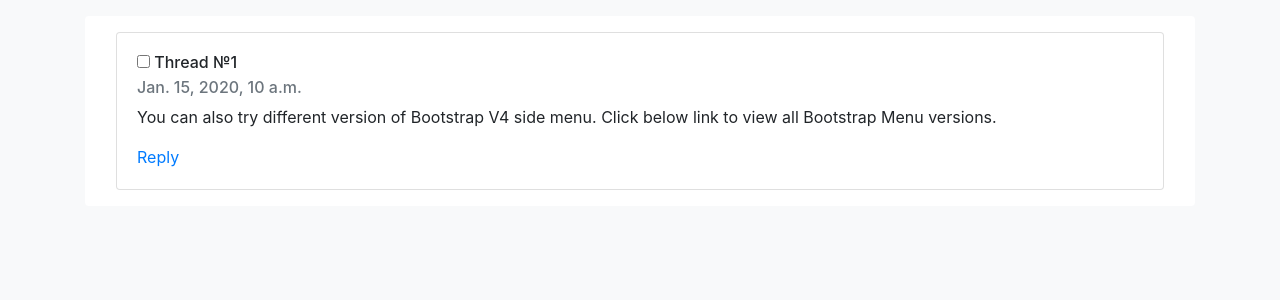
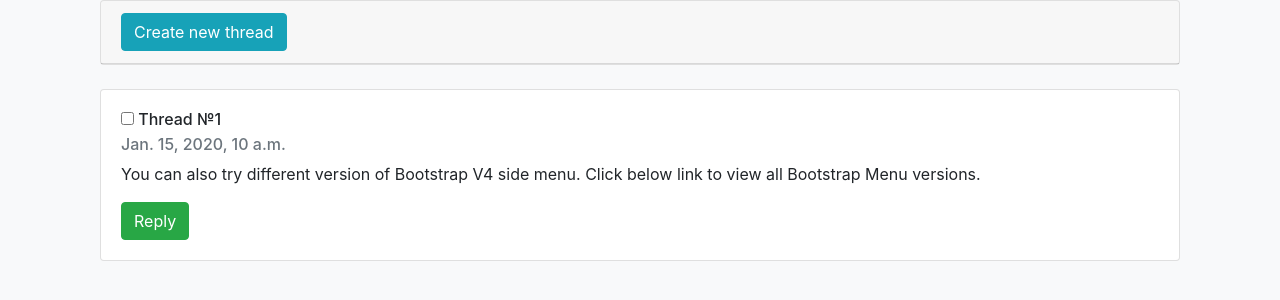
Before and after one commit to bushig/anonforum, a Django app: a page that uses templates/base.html in a window 1280 px wide. Shown: the top 300 px of the page. Run offline with Django 3.2, Linux system fonts and the light colour scheme; tables that the repository leaves empty hold one stand-in row (values such as "Sample post"); some libraries are stand-ins or nearby versions.

Commit message:
Create new thread form

```diff
--- a/anonforum/settings.py
+++ b/anonforum/settings.py
@@ -43,6 +43,7 @@ INSTALLED_APPS = [
     'rest_framework',
 
     'debug_toolbar',
+    'autofixture',
 ]
 
 MIDDLEWARE = [
--- /dev/null
+++ b/forum/forms.py
@@ -0,0 +1,5 @@
+from django.forms import forms
+
+
+
+class CreateThreadForm(forms.Form):
--- a/forum/models.py
+++ b/forum/models.py
@@ -22,7 +22,7 @@ class Thread(models.Model):
     updated = models.DateTimeField(auto_now=True)
 
     def __str__(self):
-        return "Thread №{}".format(self.number)
+        return "/{}/ Thread №{}".format(self.board.name, self.number)
 
 
 class Post(models.Model):
@@ -33,7 +33,7 @@ class Post(models.Model):
     created = models.DateTimeField(auto_now_add=True)
 
     def __str__(self):
-        return "Post №{}".format(self.number)
+        return "/{}/ Post №{}".format(self.thread.board.name, self.number)
 
 def update_thread_or_post_number(sender, instance, *args, **kwargs):
     if instance.number and instance.number != "":
--- a/templates/base.html
+++ b/templates/base.html
@@ -17,11 +17,12 @@
 </head>
 <body class="bg-light">
 <div class="container">
-    <div class="my-3 p-3 bg-white rounded box-shadow">
-        {% block content %}
-            <!-- Content here -->
-        {% endblock %}
-    </div>
+    {% block content %}
+        <!-- Content here -->
+    {% endblock %}
 </div>
+<script src="https://code.jquery.com/jquery-3.2.1.slim.min.js" integrity="sha384-KJ3o2DKtIkvYIK3UENzmM7KCkRr/rE9/Qpg6aAZGJwFDMVNA/GpGFF93hXpG5KkN" crossorigin="anonymous"></script>
+<script src="https://maxcdn.bootstrapcdn.com/bootstrap/4.0.0/js/bootstrap.min.js" integrity="sha384-JZR6Spejh4U02d8jOt6vLEHfe/JQGiRRSQQxSfFWpi1MquVdAyjUar5+76PVCmYl" crossorigin="anonymous"></script>
+<script src="https://cdnjs.cloudflare.com/ajax/libs/popper.js/1.12.9/umd/popper.min.js" integrity="sha384-ApNbgh9B+Y1QKtv3Rn7W3mgPxhU9K/ScQsAP7hUibX39j7fakFPskvXusvfa0b4Q" crossorigin="anonymous"></script>
 </body>
 </html>
--- a/templates/index.html
+++ b/templates/index.html
@@ -1,14 +1,17 @@
 {% extends 'base.html' %}
 
 {% block content %}
+    <div class="my-3 p-3 bg-white rounded box-shadow">
         <div class="row">
             <div class="col-6 col-md">
                 <h5>Борды:</h5>
                 <ul class="list-unstyled text-small">
                     {% for board in boards %}
-                    <li><a class="text-success" href="{% url 'thread-list' board.name %}">/{{ board.name }}/</a></li>
+                        <li><a class="text-success" href="{% url 'thread-list' board.name %}">/{{ board.name }}/</a>
+                        </li>
                     {% endfor %}
                 </ul>
             </div>
         </div>
+    </div>
 {% endblock %}
--- a/templates/threads_list.html
+++ b/templates/threads_list.html
@@ -2,13 +2,40 @@
 
 {% block content %}
     <div class="col-6 col-md">
+        <div id="accordion">
+            <div class="card">
+                <div class="card-header" id="headingOne">
+                    <h5 class="mb-0">
+                        <button class="btn btn-info" data-toggle="collapse" data-target="#collapseOne"
+                                aria-expanded="true" aria-controls="collapseOne">
+                            Create new thread
+                        </button>
+                    </h5>
+                </div>
+
+                <div id="collapseOne" class="collapse" aria-labelledby="headingOne" data-parent="#accordion">
+                    <div class="card-body">
+                        <form method="POST">
+                            <label for="email">Email address</label>
+                            <input type="hidden" name="board" value="{{ board }}">
+                            <input type="email" id="email" class="form-control" name="email" placeholder="Enter email"><br>
+                            <textarea class="form-control" name="text"></textarea><br>
+                            <input type="submit" class="btn btn-success">
+                        </form>
+                    </div>
+                </div>
+            </div>
+
+        </div>
+    <br>
         {% for thread in threads %}
             <div class="card">
                 <div class="card-body">
                     <h6 class="card-title"><input type="checkbox"> Thread №{{ thread.number }}</h6>
                     <h6 class="card-subtitle mb-2 text-muted">{{ thread.created }}</h6>
-              <p class="card-text">You can also try different version of Bootstrap V4 side menu. Click below link to view all Bootstrap Menu versions.</p>
-              <a href="https://bootsnipp.com/pradeep330" class="card-link">Reply</a>
+                    <p class="card-text">You can also try different version of Bootstrap V4 side menu. Click below link
+                        to view all Bootstrap Menu versions.</p>
+                    <a href="#" class="btn btn-success">Reply</a>
                 </div>
             </div>
         {% endfor %}
```
Also changed, not shown: requirements.txt (added, +8 -0 lines). Lines whose indentation alone changed are shown as unchanged.
